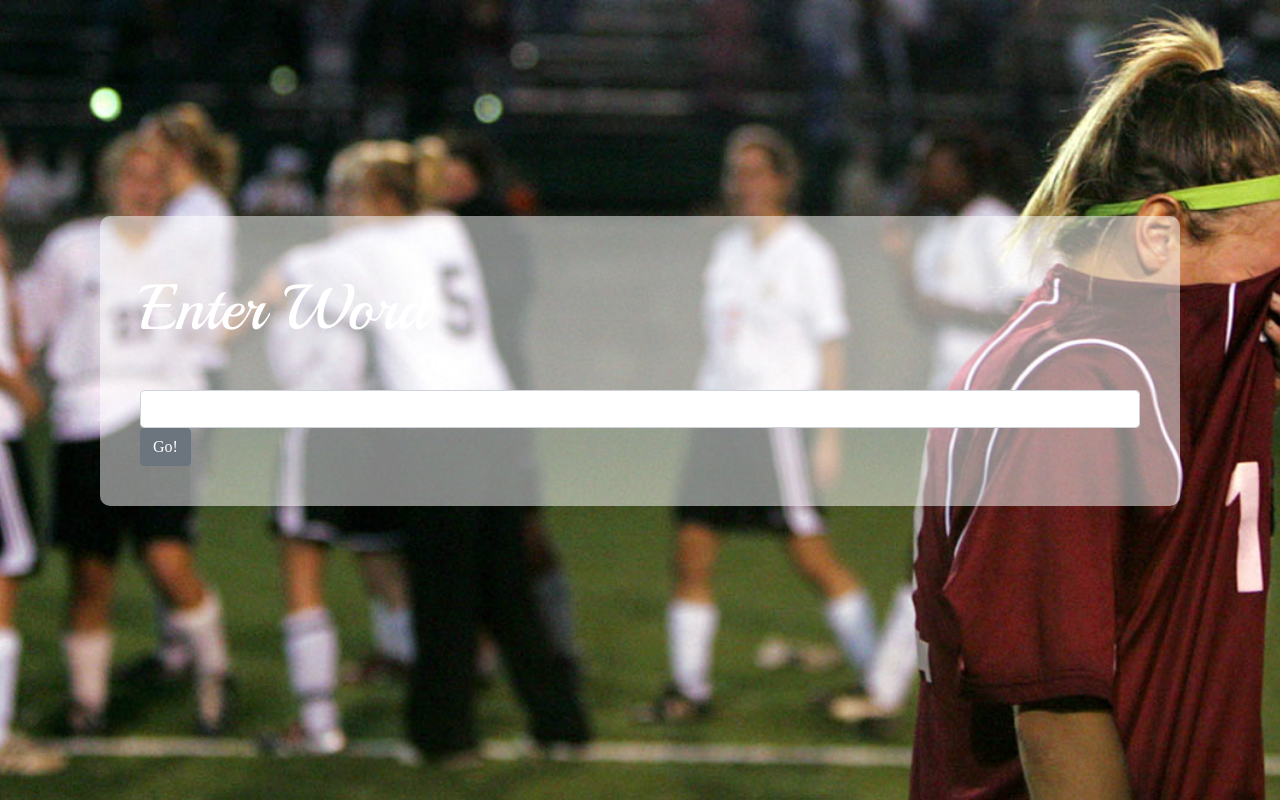
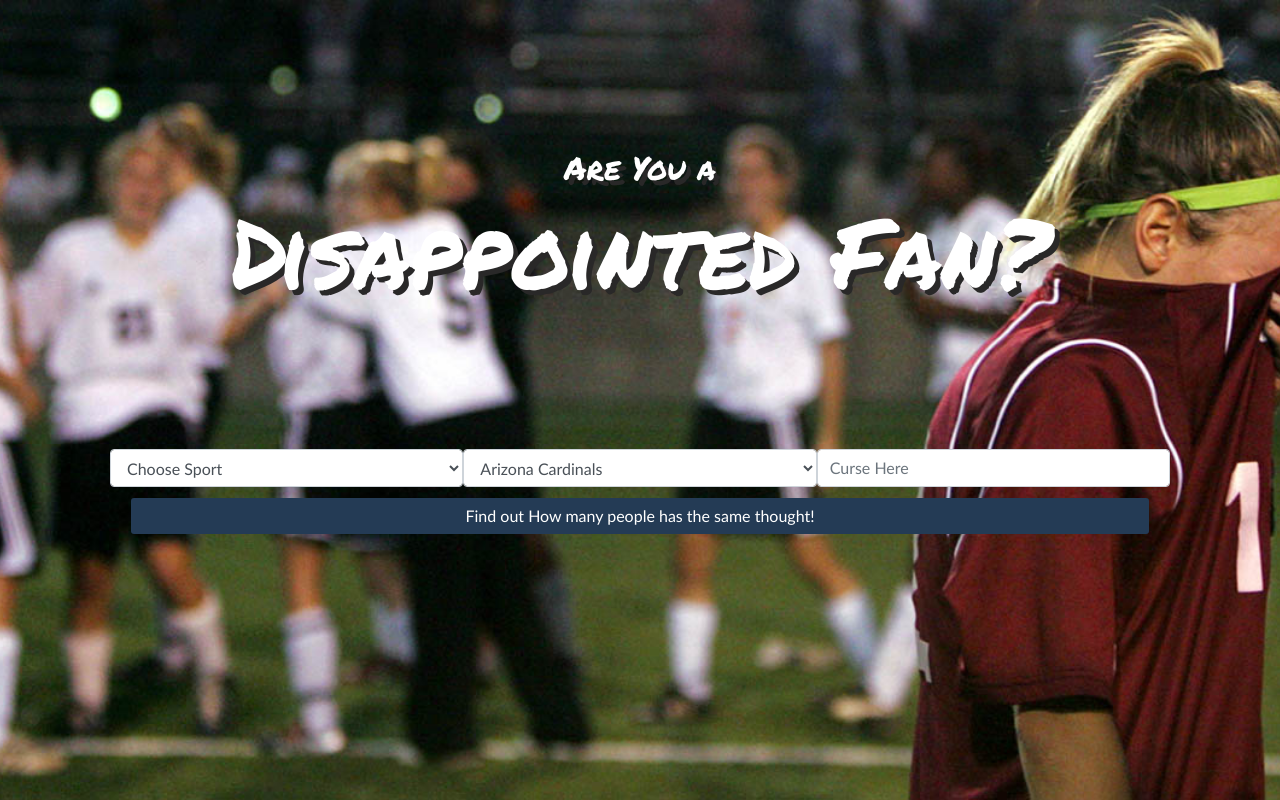
Before and after one commit to SunKD/disappointed_fans, a Django app: template apps/disappointed_fan_app/templates/disappointed_fan_app/index_desktop.html in a window 1280 px wide. Run offline with Django 3.2, Linux system fonts and the light colour scheme; the template is opened without the code that fills it, so the values that code supplies are empty; some libraries are stand-ins or nearby versions.

Commit message:
added screen detection function and configured settings.py, desktop index modified

```diff
--- a/apps/disappointed_fan_app/static/disappointed_fan_app/styles/base.css
+++ b/apps/disappointed_fan_app/static/disappointed_fan_app/styles/base.css
@@ -251,39 +251,29 @@ img {
 .container .sidebar .row {
   margin-top: 10px; }
 .container .sidebar .selects {
-  width: 90%;
-  margin-left: 0; }
-.container .search {
+  margin-left: 0;
+  margin-right: 0; }
+.container .user-input {
   z-index: 2;
-  height: 100%;
-  width: 100%;
   position: relative;
   padding: 40px;
-  margin-top: 20%;
-  display: flex;
-  flex-wrap: wrap;
-  border-radius: 10px;
-  background-color: rgba(255, 255, 255, 0.5); }
-.container h1 {
-  font-family: 'Playball', cursive;
-  font-size: 4em;
+  margin-top: 10%;
+  font-family: 'Permanent Marker', cursive;
   color: white;
-  margin-top: 20px;
-  margin-bottom: 50px; }
-.container h4 {
-  text-align: center; }
-.container input {
-  text-align: center; }
-.container .btn-info {
-  margin: 10px auto 0 auto; }
-.container .search-sm {
-  margin-bottom: 10px; }
-.container .graph-wrapper {
-  width: 100%;
-  height: 800px;
-  background-color: rgba(255, 255, 255, 0.5);
-  margin-top: 50px;
-  border-radius: 10px;
-  margin-left: -10px; }
+  text-shadow: 5px 5px #292828; }
+  .container .user-input h1 {
+    font-size: 6em;
+    margin-top: 20px;
+    margin-bottom: 150px; }
+  .container .user-input h2 {
+    font-size: 2em; }
+  .container .user-input .row {
+    margin-top: 10px; }
+  .container .user-input .selects {
+    font-family: 'Gill Sans', 'Gill Sans MT', Calibri, 'Trebuchet MS', sans-serif; }
+  .container .user-input .btn {
+    font-family: 'Gill Sans', 'Gill Sans MT', Calibri, 'Trebuchet MS', sans-serif;
+    background-color: #243B55;
+    color: white; }
 
 /*# sourceMappingURL=base.css.map */
--- a/apps/disappointed_fan_app/static/disappointed_fan_app/styles/base.scss
+++ b/apps/disappointed_fan_app/static/disappointed_fan_app/styles/base.scss
@@ -70,55 +70,42 @@
         }
 
         .selects{
-            width: 90%;
             margin-left: 0;
+            margin-right:0;
         }
     }
 
-    .search {
+    .user-input {
         z-index: 2;
-        height: 100%;
-        width: 100%;
         position: relative;
         padding: 40px;
-        margin-top: 20%;
-        display: flex;
-        flex-wrap: wrap;
-        border-radius: 10px;
-        background-color: rgba(255, 255, 255, 0.5);
+        margin-top: 10%;
+        font-family: 'Permanent Marker', cursive;
+        color: white;
+        text-shadow: 5px 5px #292828;
 
-    }
+        h1{
+            font-size: 6em;
+            margin-top: 20px;
+            margin-bottom: 150px;
+        }
 
-    h1{
-        font-family: 'Playball', cursive;
-        font-size: 4em;
-        color: white;
-        margin-top: 20px;
-        margin-bottom: 50px;
-    }
+        h2{
+            font-size: 2em;
+        }
 
-    h4{
-        text-align: center;
-    }
+        .row{
+            margin-top: 10px;
+        }
 
-    input{
-        text-align: center;
-    }
+        .selects{
+            font-family:'Gill Sans', 'Gill Sans MT', Calibri, 'Trebuchet MS', sans-serif;
+        }
 
-    .btn-info{
-        margin: 10px auto 0 auto;
-    }
-
-    .search-sm{
-        margin-bottom: 10px;
-    }
-
-    .graph-wrapper{
-        width: 100%;
-        height: 800px;
-        background-color: rgba(255, 255, 255, 0.5);
-        margin-top: 50px;
-        border-radius: 10px;
-        margin-left: -10px;
+        .btn{
+            font-family: 'Gill Sans', 'Gill Sans MT', Calibri, 'Trebuchet MS', sans-serif;
+            background-color: #243B55;
+            color: white;
+        }
     }
 }
--- a/apps/disappointed_fan_app/templates/disappointed_fan_app/index_desktop.html
+++ b/apps/disappointed_fan_app/templates/disappointed_fan_app/index_desktop.html
@@ -12,24 +12,53 @@
     <link rel="stylesheet" href="{% static '/disappointed_fan_app/styles/base.css'%}">
     <!-- Project specfic JS and Libs -->
     <script src="{% static '/disappointed_fan_app/js/template.js'%}"></script>
-    <!-- <link rel="stylesheet" href="{% static 'css/style.css' %}"> -->
     <meta http-equiv="X-UA-Compatible" content="ie=edge">
-    <link href="https://fonts.googleapis.com/css?family=Playball" rel="stylesheet">
+    <link href="https://fonts.googleapis.com/css?family=Playball|Permanent+Marker" rel="stylesheet">
     <title>Disappointed Fan</title>
 </head>
 
 <body>
     <div class="container">
-        <form action="process" method="POST" class="center">
-            <div class="col-sm-12 col-lg-12">
-                <div class="search">
-                    {% csrf_token %}
-                    <h1>Enter Word</h1>
-                    <input type="text" name="search" class="form-control">
-                    <input type="submit" value="Go!" class="btn btn-secondary">
+        <div class="user-input">
+            <form action="process" method="POST" class="center">
+                {% csrf_token %}
+                <h2 class="tac">Are You a</h2>
+                <h1 class="tac">Disappointed Fan?</h1>
+                <div class="row selects">
+                    <select class="selectpicker form-control col-md-4" name="select1">
+                        <option>Choose Sport</option>
+                        <option>Football</option>
+                        <option>Hockey</option>
+                        <option>Soccer</option>
+                        <option>Volleyball</option>
+                        <option>Cricket</option>
+                        <option>Lacrosse</option>
+                        <option>Basketball</option>
+                        <option>Baseball</option>
+                    </select>
+                    <select class="selectpicker form-control col-md-4" name="select2">
+                        <optgroup label="NFL">
+                            <option>Arizona Cardinals</option>
+                            <option>Atlanta Falcons</option>
+                            <option>Baltimore Ravens</option>
+                            <option>Buffalo Bills</option>
+                        </optgroup>
+                        <optgroup label="MLB">
+                            <option>Baltimore Orioles</option>
+                            <option>Boston Red Sox</option>
+                            <option>Chicago White Sox</option>
+                            <option>Chicago Cubs</option>
+                            <option>Colorado Rockies</option>
+                            <option>Los Angeles Dodgers</option>
+                        </optgroup>
+                    </select>
+                    <input type="text" class="form-control col-md-4" placeholder="Curse Here" name="curse">
                 </div>
-            </div>
-        </form>
+                <div class="row">
+                    <input type="submit" class="btn form-control ml20 mr20 " value="Find out How many people has the same thought!">
+                </div>
+            </form>
+        </div>
         <ul class="slideshow">
             <li></li>
             <li></li>
--- a/apps/disappointed_fan_app/templates/disappointed_fan_app/index_mobile.html
+++ b/apps/disappointed_fan_app/templates/disappointed_fan_app/index_mobile.html
@@ -12,7 +12,6 @@
     <link rel="stylesheet" href="{% static '/disappointed_fan_app/styles/base.css'%}">
     <!-- Project specfic JS and Libs -->
     <script src="{% static '/disappointed_fan_app/js/template.js'%}"></script>
-    <!-- <link rel="stylesheet" href="{% static 'css/style.css' %}"> -->
     <meta http-equiv="X-UA-Compatible" content="ie=edge">
     <link href="https://fonts.googleapis.com/css?family=Playball" rel="stylesheet">
     <script defer src="https://use.fontawesome.com/releases/v5.0.8/js/all.js" integrity="sha384-SlE991lGASHoBfWbelyBPLsUlwY1GwNDJo3jSJO04KZ33K2bwfV9YBauFfnzvynJ"
```
Also changed, not shown: apps/disappointed_fan_app/templates/disappointed_fan_app/main.html (+5 -5 lines), apps/disappointed_fan_app/views.py (+7 -7 lines), disappointed_fan/settings.py (+13 -33 lines), 1 other file.
